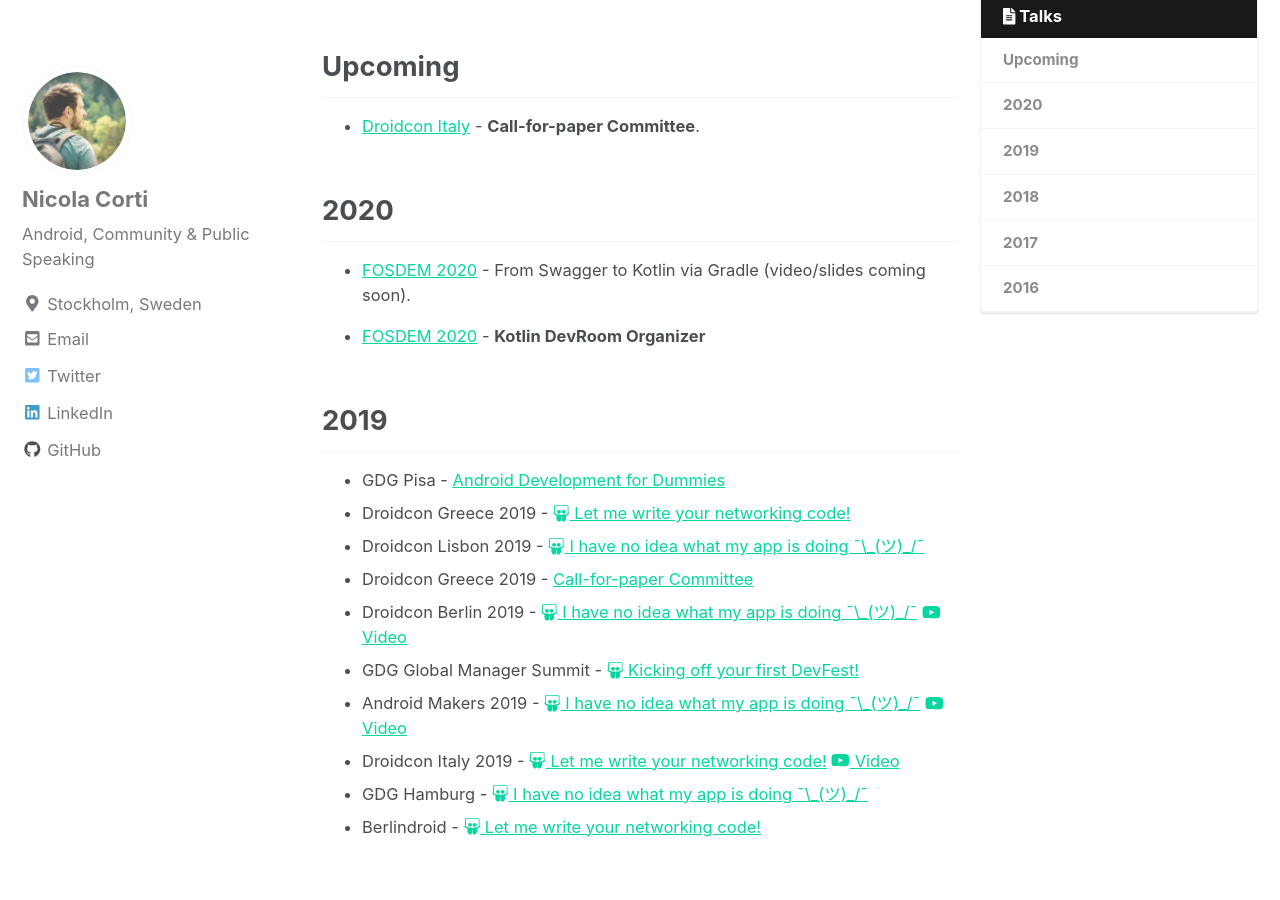
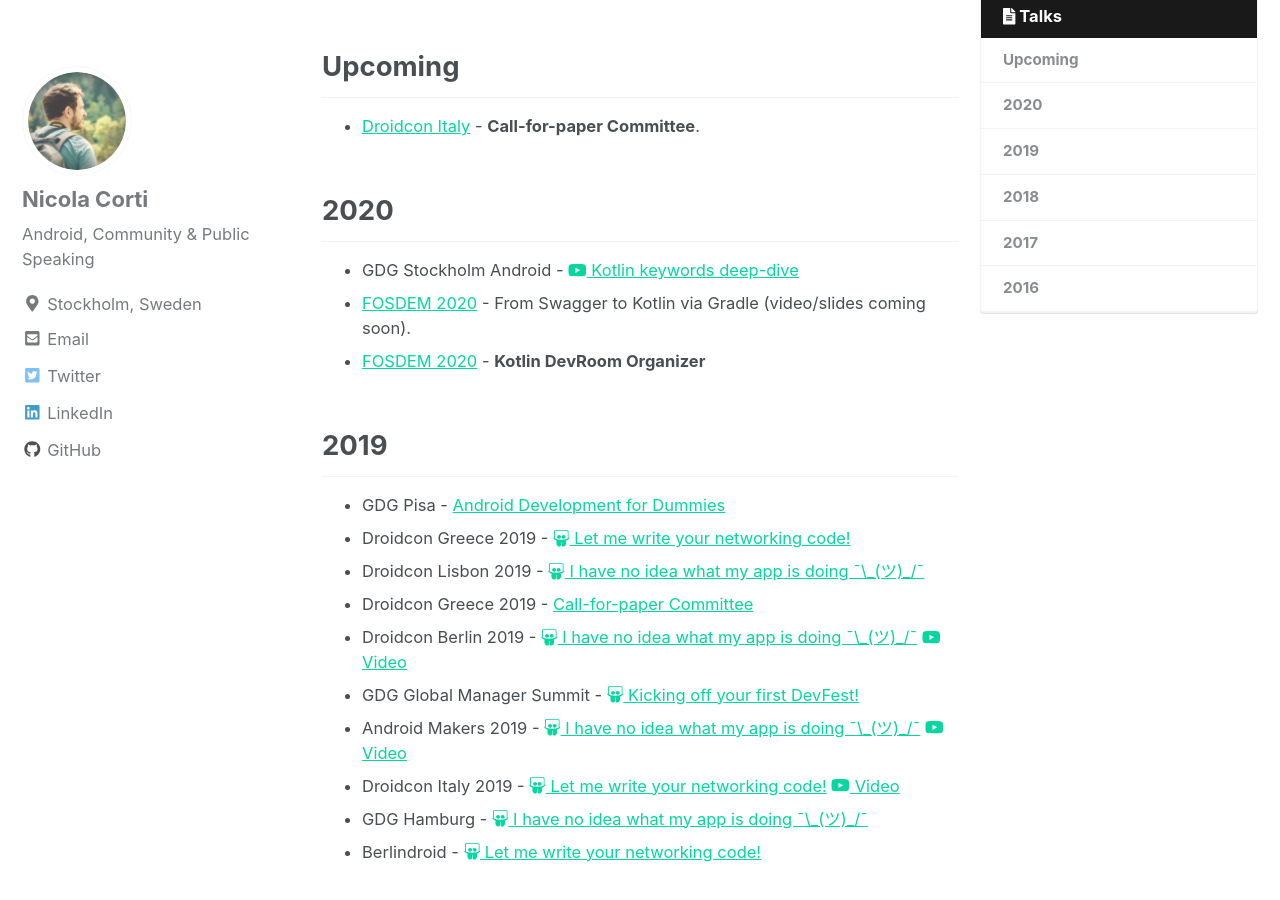
Before and after one commit to cortinico/cortinico.github.io, a Jekyll site: the page built from _pages/talks.md, in a window 1280 px wide and 900 px high, scrolled down 327 px. Built offline with Jekyll 4.4.1, drawn with Linux system fonts in a browser that asks for light colours; nearby versions of some CDN libraries.

Commit message:
Adding GDG STHLM Talk

```diff
--- a/_pages/talks.md
+++ b/_pages/talks.md
@@ -20,8 +20,8 @@
 
 ## 2020
 
+* GDG Stockholm Android - [<i class="fab fa-youtube"></i> Kotlin keywords deep-dive](https://youtu.be/B1ezr5rrpq8)
 * [FOSDEM 2020](https://fosdem.org/2020/schedule/track/kotlin/) - From Swagger to Kotlin via Gradle (video/slides coming soon).
-{: .talk-section }
 * [FOSDEM 2020](https://fosdem.org/2020/schedule/track/kotlin/) - **Kotlin DevRoom Organizer**
 {: .talk-section }
 
```
